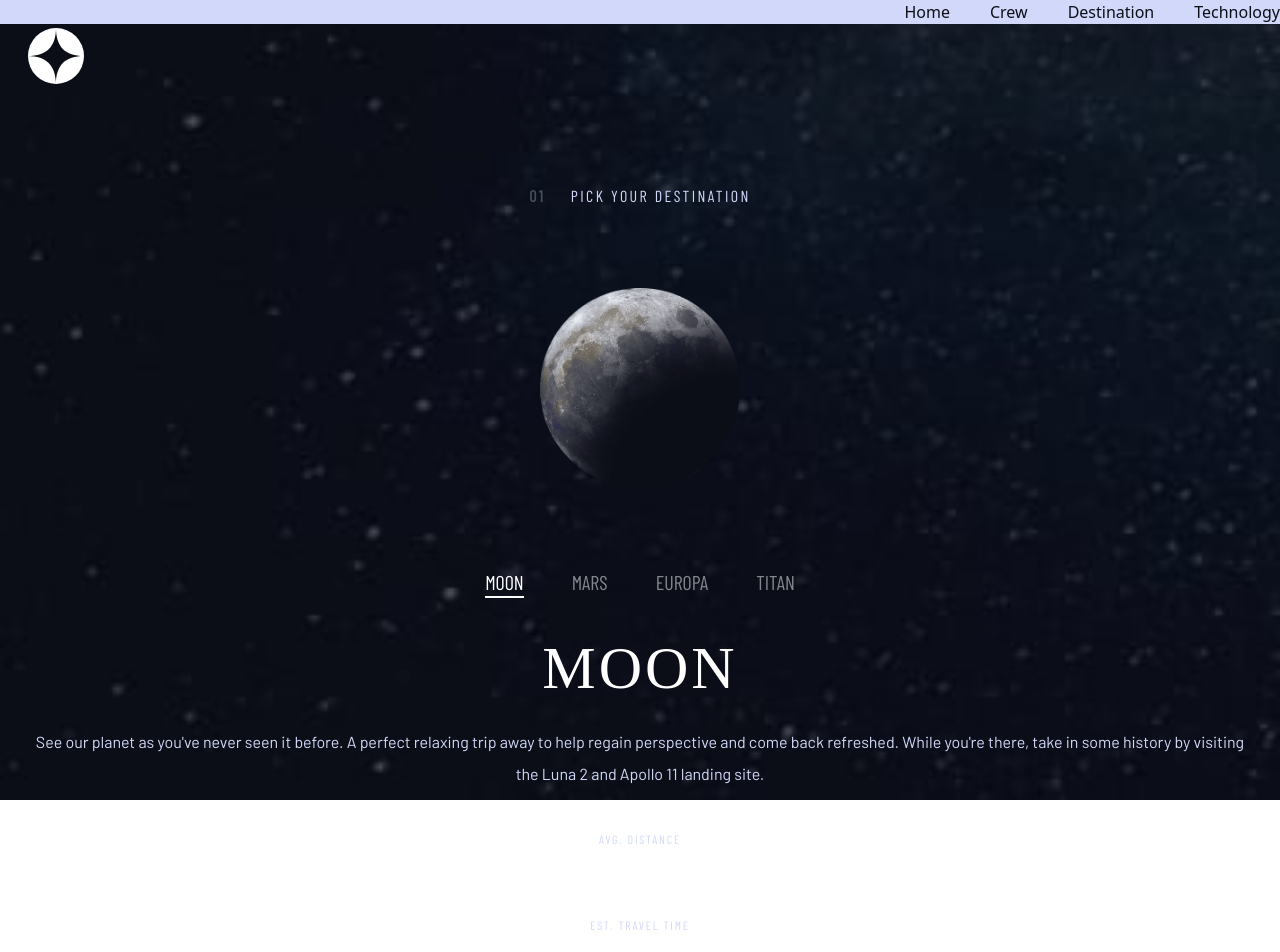
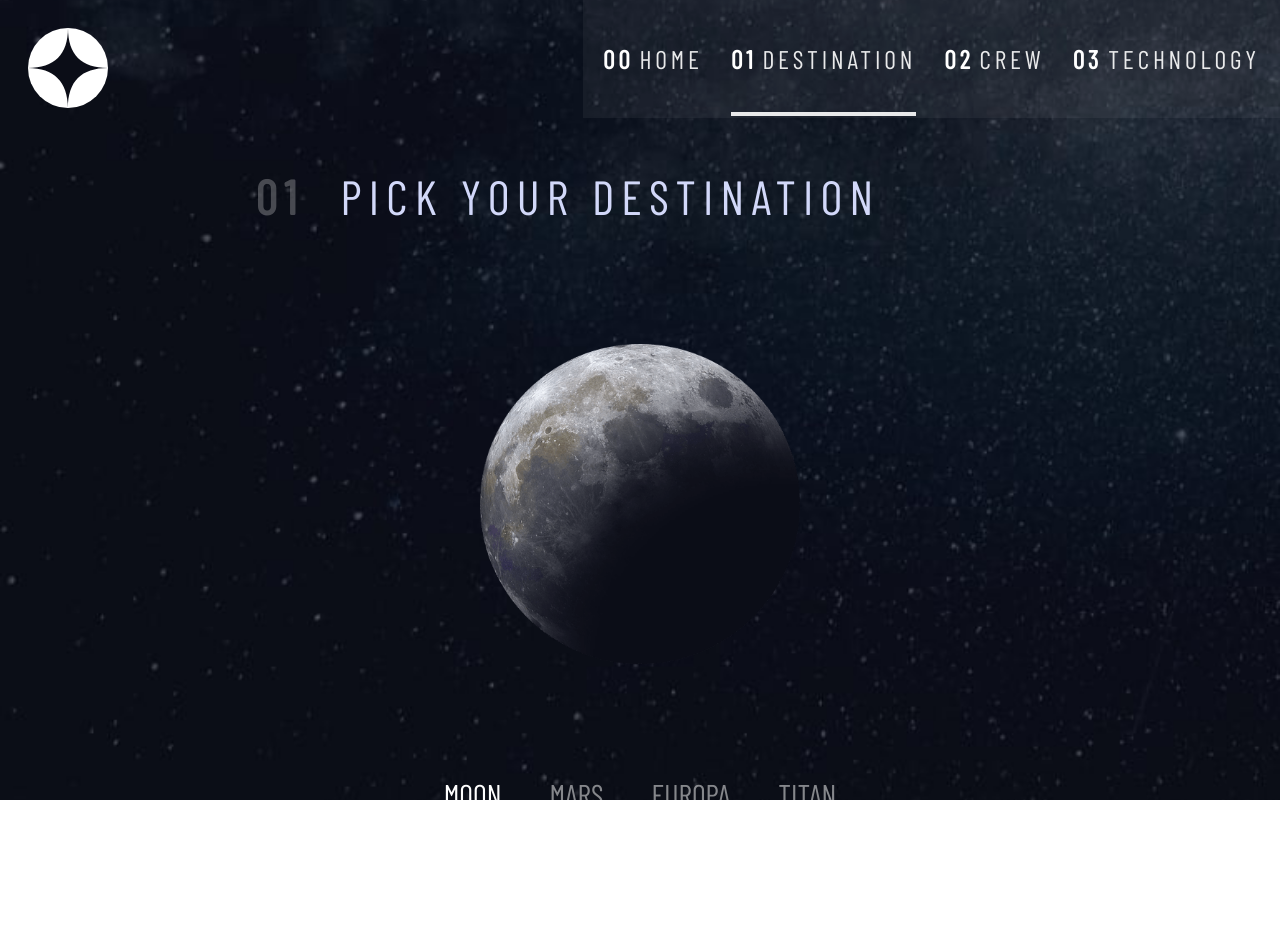
Before and after one commit to DevChiemerie/space-tourism, a Next.js app: page /destination in a window 1280 px wide. Shown: the top 952 px of the page. Built offline with nearby package versions, Linux system fonts and the light colour scheme; a web font is replaced by a local one.

Commit message:
Completed the Tablet Version of the Project

```diff
--- a/app/_components/Logo.tsx
+++ b/app/_components/Logo.tsx
@@ -10,7 +10,7 @@ export default function Logo() {
     <Link
       href="/"
       onClick={() => setIsOpen(false)}
-      className="fixed top-0 mt-7 ml-7 block h-14 w-14"
+      className="fixed top-0 mt-7 ml-7 block h-14 w-14 md:h-20 md:w-20"
     >
       <Image
         className="object-cotain"
--- a/app/_components/Navigation.tsx
+++ b/app/_components/Navigation.tsx
@@ -1,14 +1,48 @@
+"use client";
+
 import Link from "next/link";
+import { usePathname } from "next/navigation";
+
+const links = [
+  {
+    number: "00",
+    label: "Home",
+    href: "/",
+  },
+  {
+    number: "01",
+    label: "destination",
+    href: "/destination",
+  },
+  {
+    number: "02",
+    label: "crew",
+    href: "/crew",
+  },
+  {
+    number: "03",
+    label: "technology",
+    href: "/technology",
+  },
+];
 
 export default function Navigation() {
+  const pathname = usePathname();
+
   return (
-    <ul className="hidden md:block bg-lightblue text-darkblue">
-      <li className="flex gap-10 justify-end">
-        <Link href="/">Home</Link>
-        <Link href="/crew">Crew</Link>
-        <Link href="/destination">Destination</Link>
-        <Link href="/technology">Technology</Link>
-      </li>
+    <ul className="fixed top-0 right-0 ml-32 hidden justify-end gap-7 bg-white/5 px-5 py-10 md:flex">
+      {links.map(({ number, label, href }) => (
+        <li key={label}>
+          <Link
+            href={href}
+            className={` ${pathname === href && "border-b-4 pb-9.5"} font-subheading text-fluid-navigation tracking-wider text-white/90 uppercase`}
+            aria-current={pathname === href ? "page" : undefined}
+          >
+            <span className="mr-1.5 font-bold text-white">{number}</span>
+            {label}
+          </Link>
+        </li>
+      ))}
     </ul>
   );
 }
--- a/app/_components/Sidebar.tsx
+++ b/app/_components/Sidebar.tsx
@@ -55,7 +55,7 @@ export default function Sidebar({ links = [] }: SidebarProps) {
 
       {/* Sidebar */}
       <aside
-        className={`bg-darkblue/95 text-lightblue fixed top-0 right-0 z-50 h-dvh w-3/4 transition-transform duration-500 ease-in-out md:hidden ${
+        className={`text-lightblue bg-sidebar/95 fixed top-0 right-0 z-50 h-dvh w-3/4 transition-transform duration-500 ease-in-out md:hidden ${
           isOpen
             ? "pointer-events-auto translate-x-0"
             : "pointer-events-auto translate-x-full"
@@ -83,7 +83,7 @@ export default function Sidebar({ links = [] }: SidebarProps) {
               key={link.href}
               href={link.href}
               onClick={handleClose}
-              className="font-subheading text-fluid-subheading tracking-widest uppercase"
+              className="font-subheading text-fluid-sidebar tracking-widest uppercase"
             >
               {link.label}
             </Link>
--- a/app/destination/page.tsx
+++ b/app/destination/page.tsx
@@ -4,6 +4,7 @@ import { useState } from "react";
 import { AnimatePresence, motion } from "motion/react";
 
 import destinationBgMobile from "@/public/destination/background-destination-mobile.jpg";
+import destinationBgTablet from "@/public/destination/background-destination-tablet.jpg";
 import moon from "@/public/destination/image-moon.png";
 import mars from "@/public/destination/image-mars.png";
 import titan from "@/public/destination/image-titan.png";
@@ -55,8 +56,7 @@ export default function Destination() {
 
   return (
     <>
-      {/* className=" fixed inset-0 z-0 min-h-screen" */}
-      <div className="fixed inset-0 z-0">
+      <div className="fixed inset-0 z-0 md:hidden">
         <Image
           className="object-cover object-center"
           src={destinationBgMobile}
@@ -65,25 +65,22 @@ export default function Destination() {
           placeholder="blur"
         />
       </div>
+      <div className="fixed inset-0 z-0">
+        <Image
+          className="object-cover object-center"
+          src={destinationBgTablet}
+          fill
+          alt="Destination Background Image"
+          placeholder="blur"
+        />
+      </div>
       <div className="relative z-10 mt-40 min-h-screen">
-        <p className="font-subheading text-lightblue mx-auto mt-10 text-center tracking-wider uppercase">
+        <p className="font-subheading text-lightblue md:text-fluid-subheading mx-auto mt-10 text-center tracking-wider uppercase md:mr-36">
           <span className="mr-5 font-bold text-white opacity-25">01</span> Pick
           Your destination
         </p>
 
-        {/* initial: { opacity: 0, filter: "blur(12px)" },
-          animate: { opacity: 1, filter: "blur(0px)" },
-          exit: { opacity: 0, filter: "blur(12px)" }, */}
-
-        {/* initial={{ opacity: 0, y: 16, scale: 0.96 }}
-            animate={{ opacity: 1, y: 0, scale: 1 }}
-            exit={{
-              opacity: 0,
-              y: -16,
-              scale: 0.96,
-            }} */}
-
-        <AnimatePresence mode="sync" initial={false}>
+        <AnimatePresence mode="sync">
           <motion.div
             key={current.name}
             initial={{ opacity: 0, filter: "blur(12px)" }}
@@ -93,7 +90,7 @@ export default function Destination() {
             className="absolute min-h-screen"
           >
             <div>
-              <div className="relative mx-auto mt-20 flex h-50 w-50 object-cover">
+              <div className="relative mx-auto mt-20 flex h-50 w-50 object-cover md:mt-28 md:h-80 md:w-80">
                 <Image
                   src={current.image}
                   fill
@@ -103,12 +100,12 @@ export default function Destination() {
                 />
               </div>
               <nav>
-                <ul className="mt-20 flex justify-center gap-12">
+                <ul className="mt-20 flex justify-center gap-12 md:mt-28">
                   {destinations.map((dest, i) => (
                     <li
                       key={dest.name}
                       onClick={() => setIsActive(i)}
-                      className={`font-subheading cursor-pointer text-xl text-white uppercase transition-opacity ${i === isActive ? "border-b-2 border-white opacity-100" : "border-transparent opacity-50 hover:opacity-100"}`}
+                      className={`font-subheading cursor-pointer text-xl text-white uppercase transition-opacity md:text-3xl ${i === isActive ? "border-b-2 border-white opacity-100" : "border-transparent opacity-50 hover:opacity-100"}`}
                     >
                       {dest.name}
                     </li>
@@ -116,31 +113,37 @@ export default function Destination() {
                 </ul>
               </nav>
 
-              <h1 className="font-heading mt-10 text-center text-6xl tracking-wide text-white uppercase">
+              <h1 className="font-heading mt-10 text-center text-6xl tracking-wide text-white uppercase md:mt-28 md:text-8xl">
                 {current.name}
               </h1>
 
-              <p className="font-body text-lightblue mx-6 mt-7 text-center text-base leading-8 text-wrap">
+              <p className="font-body text-lightblue mx-6 mt-7 text-center text-base leading-8 text-wrap md:mx-8 md:text-xl md:leading-11">
                 {current.description}
               </p>
 
-              <hr className="mx-auto mt-5 w-5/6 border-white/50" />
+              <hr className="mx-auto mt-5 w-5/6 border-white/50 md:mt-8" />
 
-              <p className="font-subheading text-lightblue mt-5 text-center text-xs tracking-wider uppercase">
+              <div className="md:flex md:justify-center md:gap-14">
+                <div>
+                  <p className="font-subheading text-lightblue mt-5 text-center text-xs tracking-wider uppercase md:mt-7 md:text-lg">
                     Avg. Distance
                   </p>
 
-              <p className="font-heading mt-2.5 text-center text-2xl text-white">
+                  <p className="font-heading mt-2.5 text-center text-2xl text-white md:mt-3 md:text-4xl">
                     {current.distance}
                   </p>
+                </div>
 
-              <p className="font-subheading text-lightblue mt-7 text-center text-xs tracking-wider uppercase">
+                <div>
+                  <p className="font-subheading text-lightblue mt-7 text-center text-xs tracking-wider uppercase md:mt-7 md:text-lg">
                     Est. Travel Time
                   </p>
 
-              <p className="font-heading mt-2.5 mb-20 text-center text-xl text-white uppercase">
+                  <p className="font-heading mt-2.5 mb-20 text-center text-xl text-white uppercase md:mt-3 md:text-4xl">
                     {current.travelTime}
                   </p>
+                </div>
+              </div>
             </div>
           </motion.div>
         </AnimatePresence>
--- a/app/globals.css
+++ b/app/globals.css
@@ -4,20 +4,20 @@
   --color-darkblue: hsl(230 35% 7%);
   --color-lightblue: hsl(231 77% 90%);
   --color-white: hsl(0 0% 100%);
+  --color-sidebar: #0b0d17;
 
   --font-heading: "Bellefair", serif;
   --font-subheading: "Barlow Condensed", sans-serif;
   --font-body: "Barlow", sans-serif;
 
-  /* --font-heading: var(--font-bellefair);
-  --font-subheading: var(--font-barlow-condensed);
-  --font-body: var(--font-barlow); */
+  /* This is the one below is the one you used for the sidebar text*/
+  --text-fluid-sidebar: clamp(0.93rem, 5.5vw, 5rem);
 
-  --text-fluid-heading: clamp(1.5rem, 4vw, 3rem)
-    {/*This is the one below is the one you used for the sidebar text*/};
-  --text-fluid-subheading: clamp(0.93rem, 5.5vw, 5rem);
+  /* This is the one you used for the navigation  */
+  --text-fluid-navigation: clamp(0.65rem, 2vw, 1.678rem);
 
-  --text-fluid-body: clamp(0.875rem, 2vw, 1.125rem);
+  /*This below is the one you used in the subheadings of the pages */
+  --text-fluid-subheading: clamp(1.5rem, 4.5vw, 3rem);
 
   --tracking-wide: 0.05em;
   --tracking-wider: 0.15em;
--- a/app/not-found.tsx
+++ b/app/not-found.tsx
@@ -2,14 +2,11 @@ import Link from "next/link";
 
 function NotFound() {
   return (
-    <main className="text-center space-y-6 mt-4">
-      <h1 className="text-3xl font-semibold">
+    <main className="bg-darkblue flex min-h-screen flex-col items-center justify-center text-center">
+      <h1 className="font-heading text-lightblue/80 mb-20 p-8 text-2xl uppercase">
         This page could not be found :(
       </h1>
-      <Link
-        href="/"
-        className="inline-block bg-accent-500 text-primary-800 px-6 py-3 text-lg"
-      >
+      <Link href="/" className="bg-lightblue font-body p-6 text-lg">
         Go back home
       </Link>
     </main>
```
Also changed, not shown: app/crew/page.tsx (+18 -9 lines), app/page.tsx (+17 -6 lines), app/technology/page.tsx (+7 -7 lines). Lines whose indentation alone changed are shown as unchanged.
